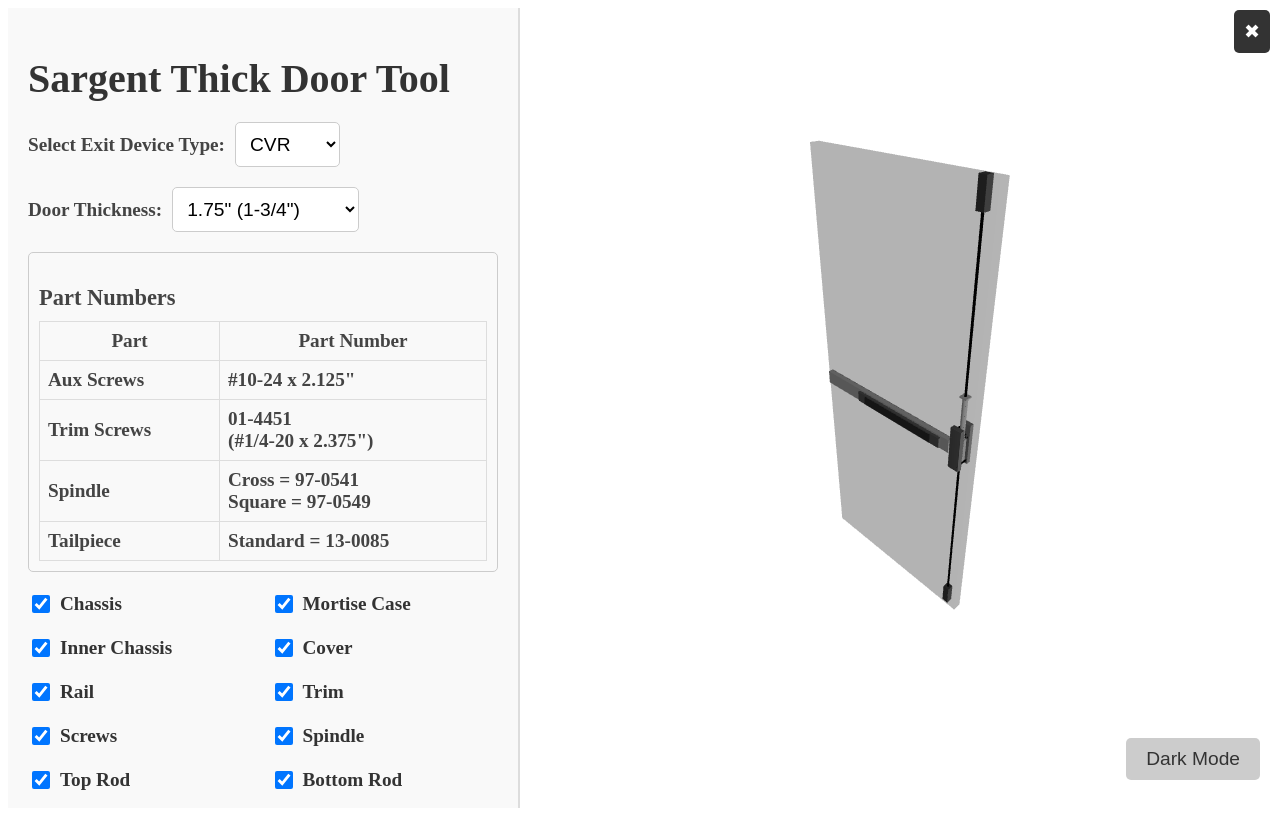
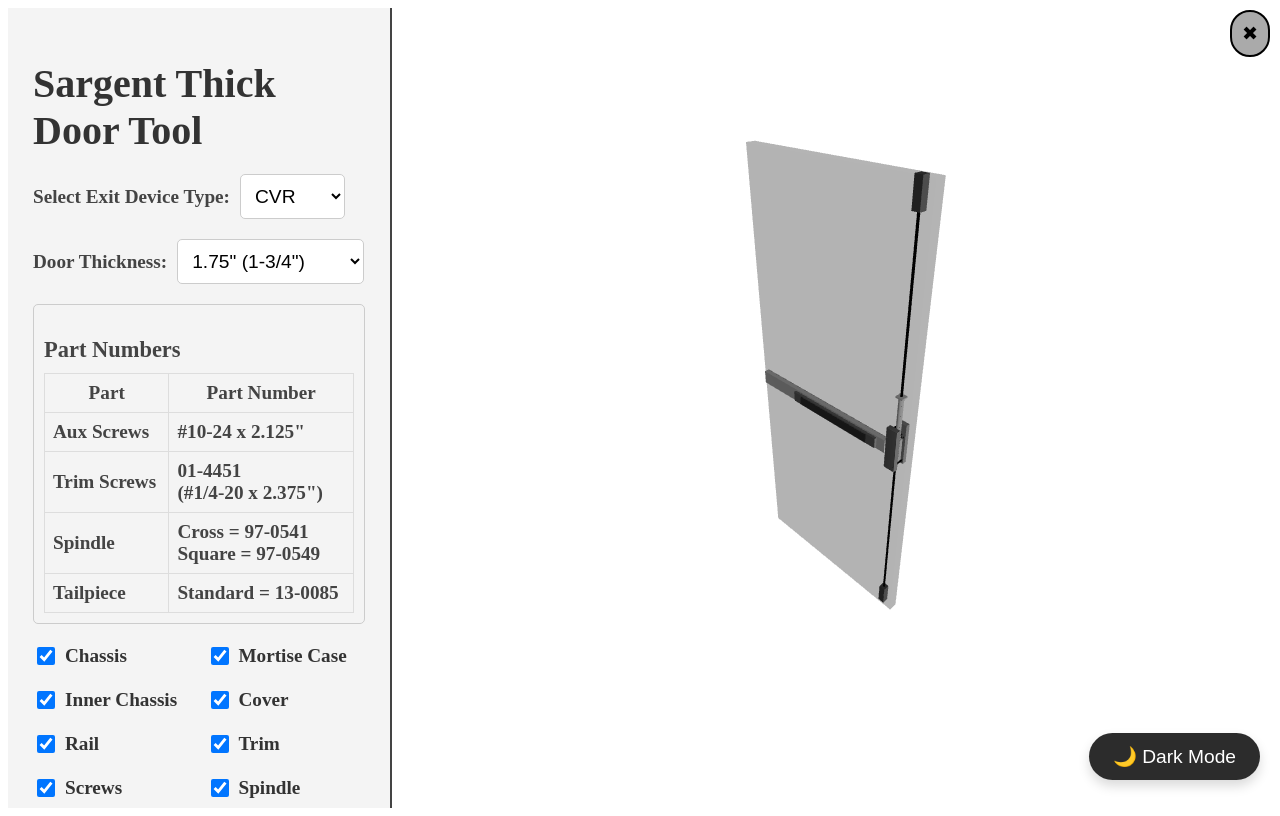
Before and after one commit to YanNazzim/Sargent-Thick-Door, a React (Create React App) app: page / in a window 1280 px wide. Built offline with nearby package versions, Linux system fonts and the light colour scheme.

Commit message:
better styling

```diff
--- a/src/App.js
+++ b/src/App.js
@@ -38,6 +38,9 @@
     "Ghost Frame": true,
   });
   const [isPanelVisible, setIsPanelVisible] = useState(true);
+
+  // Define isDarkMode state
+  const [isDarkMode, setIsDarkMode] = useState(false);
 
   const thicknessOptions = [
     { value: '1.75"', label: '1-3/4"' },
@@ -85,10 +88,10 @@
       top: "10px",
       left: "10px",
       zIndex: 1000,
-            background: "#333",
-            color: "#fff",
-            border: "none",
-            borderRadius: "5px",
+      background: isDarkMode ? "#222" : "#aaaaaa", // Adjusted dark mode colors
+      color: isDarkMode ? "#fff" : "#000",
+      border: "2px solid black",
+      borderRadius: "30px",
       padding: "10px",
       fontSize: "1.2em",
       cursor: "pointer",
@@ -98,22 +101,23 @@
   </button>
 )}
 
+
   {/* Controls Panel */}
   <div
   style={{
-          width: isPanelVisible
-            ? window.innerWidth >= 1024
-              ? "40vw"
-              : "70vw"
-            : "0",
+    width: isPanelVisible ? (window.innerWidth >= 1024 ? "30vw" : "60vw") : "0",
     overflow: isPanelVisible ? "auto" : "hidden",
-          padding: isPanelVisible ? "20px" : "0",
+    padding: isPanelVisible ? "25px" : "0",
     transition: "all 0.3s ease",
-          backgroundColor: "#f9f9f9",
-          borderRight: isPanelVisible ? "2px solid #ddd" : "none",
+    backgroundColor: isDarkMode ? "#1e1e1e" : "#f4f4f4", // Darker background in dark mode
+    color: isDarkMode ? "#f4f4f4" : "#333", // Lighter text in dark mode
+    borderRight: isPanelVisible ? "2px solid #444" : "none", // Darker border
     boxSizing: "border-box",
+    boxShadow: isPanelVisible && isDarkMode ? "4px 0 8px rgba(0, 0, 0, 0.5)" : "none", // Shadow for panel in dark mode
   }}
 >
+
+
     {isPanelVisible && (
       <>
         <button
@@ -123,10 +127,10 @@
             top: "10px",
             right: "10px",
             zIndex: 1000,
-                background: "#333",
-                color: "#fff",
-                border: "none",
-                borderRadius: "5px",
+            background: isDarkMode ? "#222" : "#aaaaaa", // Adjusted dark mode colors
+            color: isDarkMode ? "#fff" : "#000",
+            border: "2px solid black",
+            borderRadius: "30px",
             padding: "10px",
             fontSize: "1.2em",
             cursor: "pointer",
@@ -228,7 +232,7 @@
         )}
       </div>
       <ParticlesBackground />
-      <DarkModeToggle />
+      <DarkModeToggle isDarkMode={isDarkMode} setIsDarkMode={setIsDarkMode} />
 
       {/* 3D Canvas */}
       <div
@@ -241,7 +245,7 @@
       >
         <Canvas camera={{ position: [55, 55, 55] }}>
           <ambientLight intensity={0.5} />
-          <directionalLight position={[54, 10, 5]} intensity={1} />
+          <directionalLight position={[54, 10, 5]} intensity={1.5} />
           <Door
             hideDoor={visibleObjects["Ghost Door"]}
             hideFrame={visibleObjects["Ghost Frame"]}
--- a/src/components/CVRInnerChassis.js
+++ b/src/components/CVRInnerChassis.js
@@ -3,8 +3,6 @@
 const platePosition = [15.25, 9.7, 0];
 const rodPosition = [15.25, 5.5, 0];
 const botSquarePosition = [15.25, -3.95, 0];
-const holeRadius = 0.53125; // Radius of the hole
-const holeDepth = 1.375; // Depth of the hole
 const rodLength = 8.46
 
 const CVRInnerChassis = ({ position }) => {
--- a/src/components/DarkModeToggle.js
+++ b/src/components/DarkModeToggle.js
@@ -1,15 +1,23 @@
-import React, { useState } from "react";
+import React, { useState, useEffect } from "react";
 
 function DarkModeToggle() {
-  const [isDarkMode, setIsDarkMode] = useState(false);
+  const [isDarkMode, setIsDarkMode] = useState(() => {
+    // Initialize state based on localStorage or default to false
+    return localStorage.getItem("dark-mode") === "true";
+  });
 
-  const toggleDarkMode = () => {
-    setIsDarkMode(!isDarkMode);
-    if (!isDarkMode) {
+  // Update body class and localStorage whenever `isDarkMode` changes
+  useEffect(() => {
+    if (isDarkMode) {
       document.body.classList.add("dark-mode");
     } else {
       document.body.classList.remove("dark-mode");
     }
+    localStorage.setItem("dark-mode", isDarkMode);
+  }, [isDarkMode]);
+
+  const toggleDarkMode = () => {
+    setIsDarkMode((prevMode) => !prevMode);
   };
 
   return (
@@ -19,17 +27,26 @@
         position: "fixed",
         bottom: "20px",
         right: "20px",
-        padding: "10px 20px",
+        padding: "12px 24px",
         fontSize: "1.2em",
-        backgroundColor: isDarkMode ? "#444" : "#ccc",
-        color: isDarkMode ? "#fff" : "#333",
+        backgroundColor: isDarkMode ? "#E0E0E0" : "#2C2C2C",
+        color: isDarkMode ? "#000" : "#FFF",
         border: "none",
-        borderRadius: "5px",
+        borderRadius: "30px",
         cursor: "pointer",
+        boxShadow: "0 6px 12px rgba(0, 0, 0, 0.15)",
+        transition: "background-color 0.3s ease, transform 0.2s ease",
         zIndex: 1000,
       }}
+      onMouseOver={(e) => {
+        e.currentTarget.style.transform = "scale(1.1)";
+      }}
+      onMouseOut={(e) => {
+        e.currentTarget.style.transform = "scale(1)";
+      }}
+      aria-label={isDarkMode ? "Switch to Light Mode" : "Switch to Dark Mode"}
     >
-      {isDarkMode ? "Light Mode" : "Dark Mode"}
+      {isDarkMode ? "☀️ Light Mode" : "🌙 Dark Mode"}
     </button>
   );
 }
--- a/src/index.css
+++ b/src/index.css
@@ -1,31 +1,52 @@
 /* Default (light mode) */
+button {
+  background-color: #fff; /* Light mode button background */
+  color: #333; /* Light mode button text */
+  border: 1px solid #ccc;
+  padding: 10px 20px;
+  border-radius: 5px;
+  cursor: pointer;
+  transition: background-color 0.3s ease, color 0.3s ease;
+}
+
+/* Dark Mode */
+body.dark-mode button {
+  background-color: #555; /* Dark mode button background */
+  color: #fff; /* Dark mode button text */
+  border: 1px solid #777; /* Contrast border for visibility */
+}
+
+/* Additional Styles */
 body {
   background-color: #fff;
   color: #333;
   transition: background-color 0.3s ease, color 0.3s ease;
 }
 
-/* Dark Mode */
 body.dark-mode {
   background-color: #333;
   color: #fff;
 }
 
-
+/* Example text and labels */
 h3 {
   margin-bottom: 10px;
 }
+
 label {
   display: block;
   margin-bottom: 5px;
 }
-input[type='checkbox'] {
+
+input[type="checkbox"] {
   margin-right: 5px;
 }
+
 .checkbox {
   min-width: 30px;
   scale: 1.5;
 }
+
 .label {
   font-size: 1.5em;
 }
```
Lines whose indentation alone changed are shown as unchanged.
